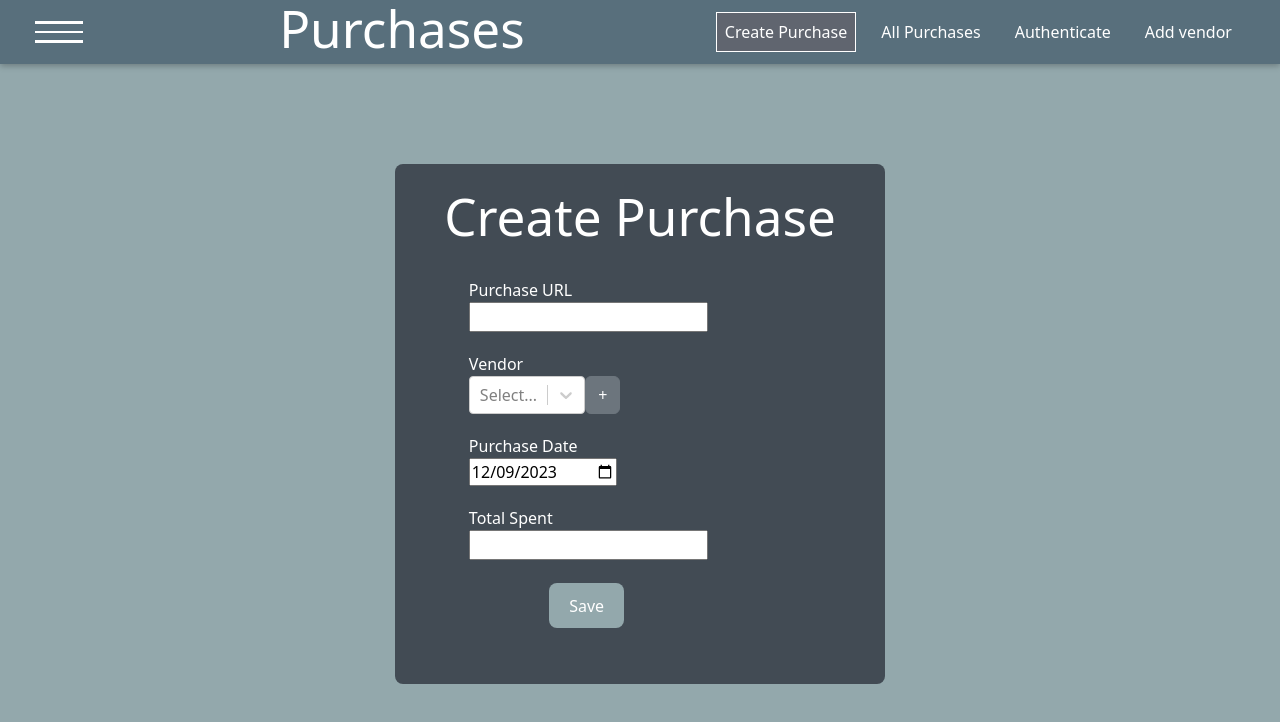
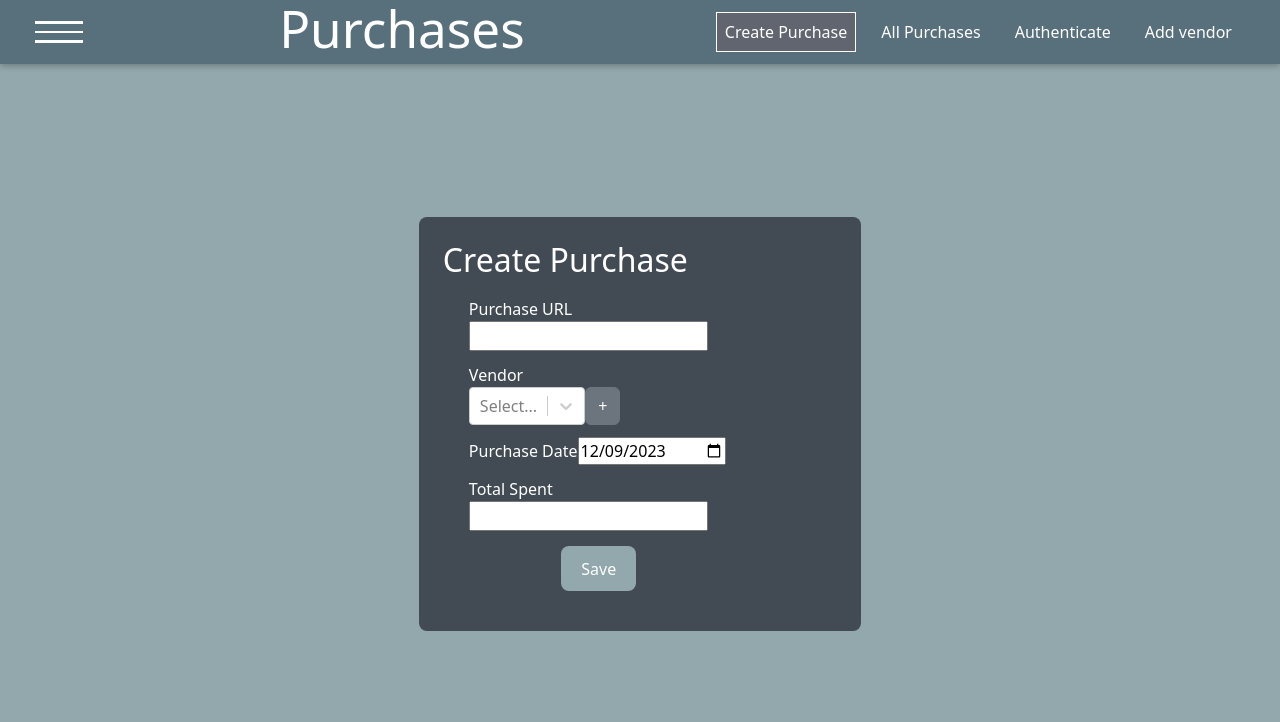
Before and after one commit to hiramfernandes/react-purchases, a React (Vite) app: page / in a window 1280 px wide. Shown: the top 722 px of the page. Built offline with nearby package versions, Linux system fonts and the light colour scheme; no server answers.

Commit message:
Style updates

```diff
--- a/src/components/purchases/CreatePurchase.css
+++ b/src/components/purchases/CreatePurchase.css
@@ -5,16 +5,20 @@
     color: #FFFFFF;
 }
 
+.createExpense__placeholder > h2 {
+    text-align: left;
+}
+
 .createExpense__form {
-    margin: 2rem;
+    margin: 1rem;
     /* padding: 1rem; */
-    width: calc(65% - 1rem);
+    width: calc(75% - 1rem);
     background-color: #424B54;
 }
 
 .createExpense__item {
     padding: 2px;
-    margin: 1rem;
+    margin: 0.5rem;
     text-align: left;
 }
 
--- a/src/components/purchases/CreatePurchase.jsx
+++ b/src/components/purchases/CreatePurchase.jsx
@@ -127,7 +127,7 @@ const CreatePurchase = () => {
         <div className='main'>
             <ToastContainer />
             <div className='createExpense__placeholder'>
-                <h1>Create Purchase</h1>
+                <h2>Create Purchase</h2>
                 <form onSubmit={submitHandler} className='createExpense__form'>
                     <div className='createExpense__item'>
                         <label >Purchase URL</label>
```
